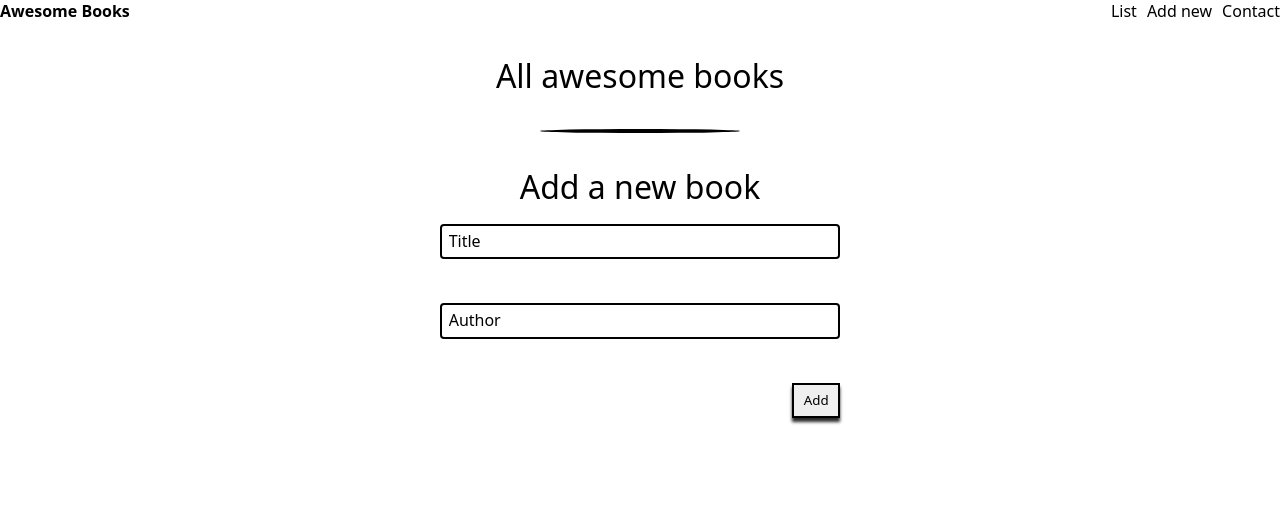
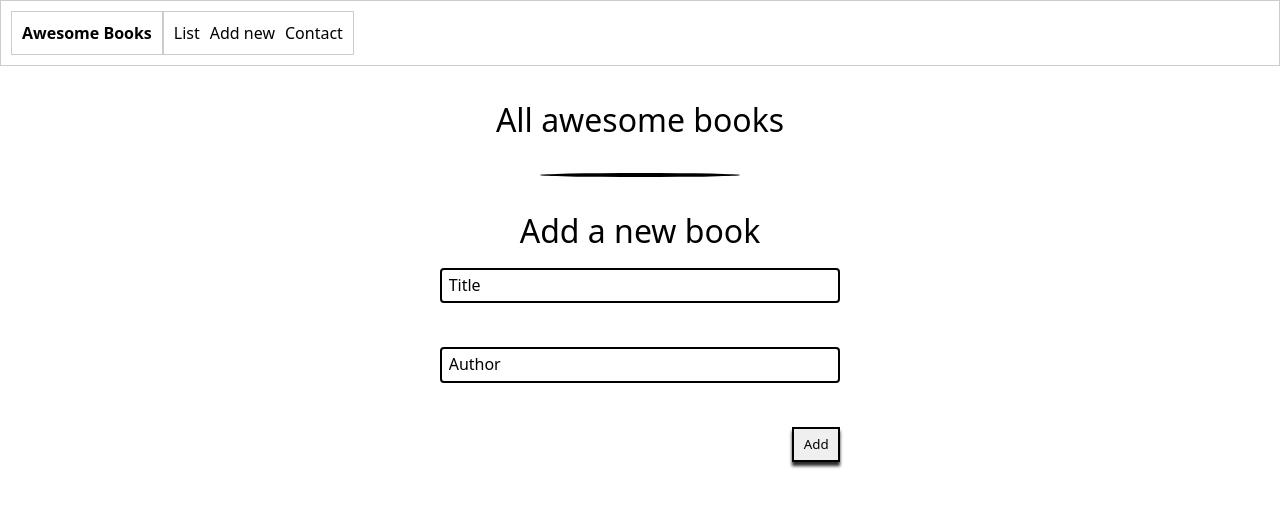
Before and after one commit to RileyManda/awesome-books, a website with bundled scripts: page index.html in a window 1280 px wide. Built offline with nearby package versions, Linux system fonts and the light colour scheme.

Commit message:
Added a border around the nav bar and row list

```diff
--- a/styles/style.css
+++ b/styles/style.css
@@ -9,6 +9,8 @@
 .navbar {
   display: flex;
   align-items: center;
+  border: 1px solid #ccc;
+  padding: 10px;
 }
 
 .navbar .logo {
@@ -20,9 +22,6 @@
   list-style: none;
   margin: 0;
   padding: 0;
-  margin-left: auto;
-
-  /* Align row list to the right */
 }
 
 .row-list li {
@@ -36,6 +35,14 @@
 .row-list li a {
   text-decoration: none;
   color: #000;
+}
+
+.navbar,
+.row-list {
+  border: 1px solid #ccc;
+  /* Add border to navbar and row list */
+  padding: 10px;
+  /* Add padding to navbar and row list */
 }
 
 ::placeholder {
```
